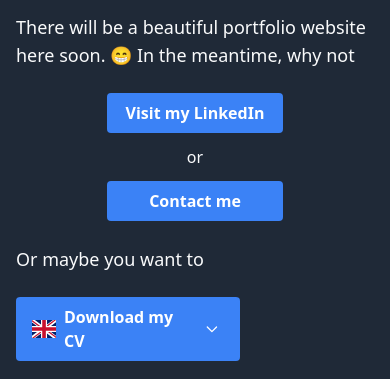
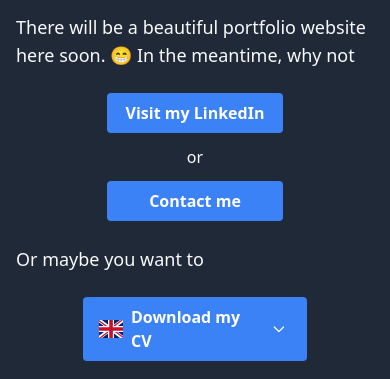
Before and after one commit to iTiamo/portfolio, a plain HTML site: page index.html in a window 390 px wide. Shown: the part 465-844 px from the top of the page. Drawn offline with nearby package versions, Linux system fonts and the light colour scheme.

Commit message:
add breakpoint

```diff
--- a/index.html
+++ b/index.html
@@ -38,7 +38,7 @@
 
         <p class="text-lg font-light mb-6 text-gray-50">Or maybe you want to</p>
 
-        <div class="flex flex-col items-start w-56">
+        <div class="flex flex-col items-start w-56 self-center sm:self-auto">
             <div
                 class="bg-blue-500 hover:bg-blue-700 text-white font-bold py-2 px-4 rounded flex items-center w-56">
                 <a href="resources/TIdzenga-Curriculum-Vitae-en.pdf"
```
